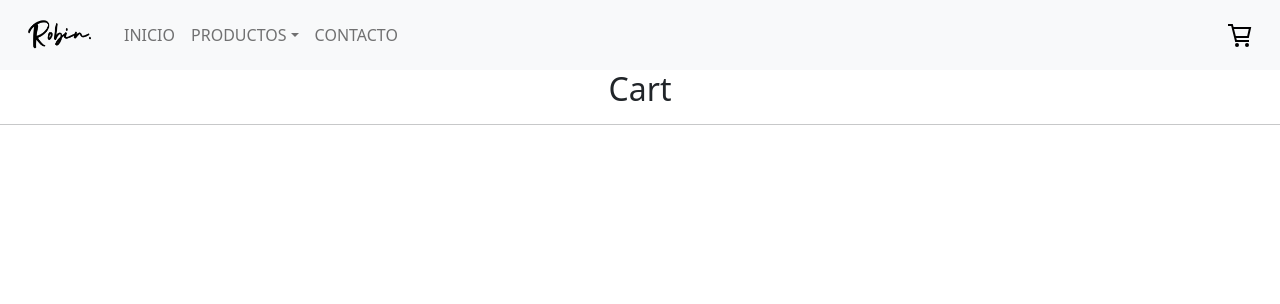
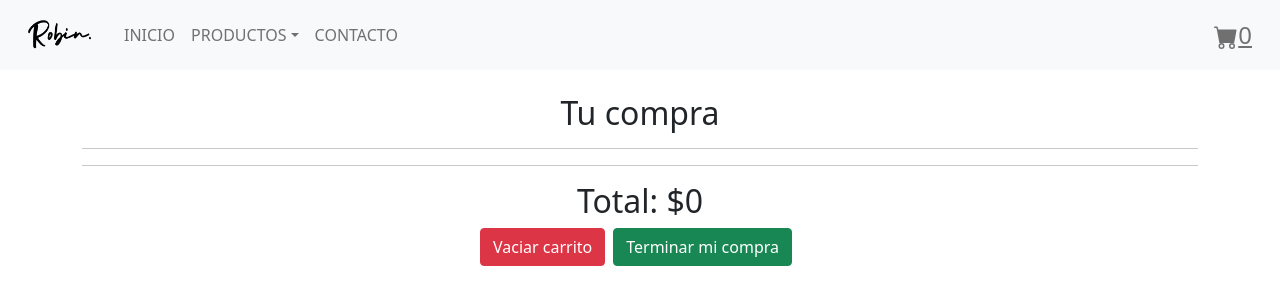
Before and after one commit to ballerodri/ecommerce-rodrigo-ballesteros, a React (Create React App) app: page /cart in a window 1280 px wide. Shown: the top 304 px of the page. Built offline with nearby package versions, Linux system fonts and the light colour scheme.

Commit message:
CartContext

```diff
--- a/src/App.js
+++ b/src/App.js
@@ -8,28 +8,32 @@ import ItemDetailContainer from "./components/ItemDetailContainer/ItemDetailCont
 import { BrowserRouter, Routes, Route, Navigate } from 'react-router-dom'
 import Contacto from "./components/Contacto/Contacto";
 import Nosotros from "./components/Nosotros/Nosotros";
-import Cart from "./components/Cart/Cart";
+import { CartProvider } from './context/CartContext'
+import { Cart } from "./components/Cart/Cart";
 
 
 function App() {
 
   return (
+
+    <CartProvider>
       <BrowserRouter>
-
         <NavBar/>
 
         <Routes>
           <Route path="/" element={ <ItemListContainer/>}/>
           <Route path="/category/:categoryId" element={ <ItemListContainer/>}/>
           <Route path="/item/:itemId" element={ <ItemDetailContainer/> }/>
+          <Route path="/nosotros" element={ <Nosotros /> } />
+          <Route path="/contacto" element={ <Contacto/>}/>
           <Route path="/cart" element={ <Cart/>}/>
-          <Route path="/contacto" element={ <Contacto/>}/>
-          <Route path="/nosotros" element={ <Nosotros/>}/>
+
 
           <Route path="*" element={ <Navigate to="/"/>}/>
         </Routes>
 
       </BrowserRouter>
+    </CartProvider>
   );
 }
 
--- /dev/null
+++ b/src/components/Cart/Cart.js
@@ -0,0 +1,38 @@
+import { useContext } from "react"
+import { CartContext } from "../../context/CartContext"
+import { BsFillTrashFill } from 'react-icons/bs'
+
+
+export const Cart = () => {
+
+    const { cart, totalCart, vaciarCart, eliminarItem } = useContext(CartContext)
+
+
+    return (
+        <div className="container my-4">
+            <h2>Tu compra</h2>
+            <hr/>
+
+            {
+                cart.map((item) => (
+                    <div key={item.id}>
+                        <h4>{item.nombre}</h4>
+                        <p>Cantidad: {item.cantidad}</p>
+                        <p>Precio: ${item.cantidad * item.precio}</p>
+                        <button className="btn btn-danger" onClick={() => eliminarItem(item.id)}>
+                            <BsFillTrashFill/>
+                        </button>
+                    </div>
+                ))
+            }
+
+            <hr/>
+            <h2>Total: ${totalCart()}</h2>
+
+            <div className="my-2">
+                <button className="btn btn-danger" onClick={vaciarCart}>Vaciar carrito</button>
+                <button className="btn btn-success mx-2">Terminar mi compra</button>
+            </div>
+        </div>
+    )
+}
--- a/src/components/Cart/Cart.jsx
+++ /dev/null
@@ -1,11 +0,0 @@
-const Cart = () => {
-
-    return (
-        <div>
-            <h2>Cart</h2>
-            <hr />
-        </div>
-    )
-}
-
-export default Cart
--- a/src/components/CartWidget/CartWidget.js
+++ b/src/components/CartWidget/CartWidget.js
@@ -1,10 +1,16 @@
-import React from 'react'
-import { GrCart } from 'react-icons/gr'
+import { useContext } from 'react'
+import { BsFillCartFill } from 'react-icons/bs'
+import { Link } from 'react-router-dom'
+import { CartContext } from '../../context/CartContext'
 
-const CartWidget = () => {
-  return (
-    <GrCart className='cart-widget'/>
-  )
+export const CartWidget = () => {
+
+    const { cantidadCart } = useContext(CartContext)
+
+    return (
+        <Link to="/cart" className='cart-widget'>
+            <BsFillCartFill/>
+            <span>{cantidadCart()}</span>
+        </Link>
+    )
 }
-
-export default CartWidget
--- a/src/components/CartWidget/CartWidget.scss
+++ b/src/components/CartWidget/CartWidget.scss
@@ -1,6 +1,6 @@
 .cart-widget {
     font-size: 24px;
-    color: white;
+    color: rgba(0, 0, 0, 0.55);
     visibility: visible;
     opacity: 1;
     transition: all .5s ease-out;
--- a/src/components/ItemDetail/ItemDetail.js
+++ b/src/components/ItemDetail/ItemDetail.js
@@ -1,45 +1,56 @@
-import { useNavigate } from "react-router-dom"
-import { useState } from "react"
+import { useContext, useState } from "react"
+import { Link } from "react-router-dom"
+import { CartContext } from "../../context/CartContext"
 import { ItemCount } from "../ItemCount/ItemCount"
 
-const ItemDetail = ({id, nombre, desc, img, precio, stock, category}) => {
+
+
+export const ItemDetail = ({id, nombre, img, desc, precio, stock, categoria}) => {
 
     const [cantidad, setCantidad] = useState(0)
+
+    const { agregarAlCarrito, isInCart } = useContext(CartContext)
 
     const handleAgregar = () => {
         if (cantidad === 0) return
 
+        if (!isInCart(id)) {
             const addItem = {
                 id, nombre, precio, stock, cantidad
             }
 
-        console.log(addItem)
+            agregarAlCarrito(addItem)
         }
-
-    const navigate = useNavigate()
-
-    const handleNavigate = () => {
-        navigate("/cart")
     }
 
     return (
         <div>
-            <h2>{nombre}</h2>
-            <img src={img} alt={nombre}></img>
+            <h3>{nombre}</h3>
+            <img src={img} alt={nombre}/>
             <p>{desc}</p>
-            <h4>Precio: ${precio}</h4>
-            <small>Stock disponible: {stock}</small>
+            <h5>Precio: ${precio}</h5>
 
+            {
+                isInCart(id)
+                ?  <Link to="/cart" className="btn btn-success my-3">
+                        Terminar mi compra
+                    </Link>
+                :
+                    <>
                         <ItemCount
                             max={stock}
                             counter={cantidad}
                             setCounter={setCantidad}
                         />
-            <button className="btn btn-secondary my-2" onClick={handleAgregar}>Agregar al carrito</button>
-            <hr/>
-            <button className="btn btn-outline-secondary" onClick={handleNavigate}>Terminar mi compra</button>
+
+                        <button
+                            className="btn btn-secondary my-2"
+                            onClick={handleAgregar}
+                        >
+                            Agregar al carrito
+                        </button>
+                    </>
+            }
         </div>
     )
 }
-
-export default ItemDetail
--- a/src/components/ItemDetailContainer/ItemDetailContainer.js
+++ b/src/components/ItemDetailContainer/ItemDetailContainer.js
@@ -2,7 +2,7 @@ import { useEffect, useState } from "react";
 import { Container } from "react-bootstrap";
 import { useParams } from "react-router-dom";
 import { pedirDatos } from "../../helpers/pedirDatos";
-import ItemDetail from "../ItemDetail/ItemDetail";
+import { ItemDetail } from "../ItemDetail/ItemDetail";
 
 const ItemDetailContainer = () => {
 
--- a/src/components/NavBar/NavBar.js
+++ b/src/components/NavBar/NavBar.js
@@ -1,5 +1,5 @@
 import { Link } from "react-router-dom";
-import CartWidget from '../CartWidget/CartWidget'
+import { CartWidget } from '../CartWidget/CartWidget'
 
 export const NavBar = () => {
 
--- /dev/null
+++ b/src/context/CartContext.js
@@ -0,0 +1,46 @@
+import { createContext, useState } from "react"
+
+export const CartContext = createContext()
+
+
+export const CartProvider = ({children}) => {
+    const [cart, setCart] = useState([])
+
+    const agregarAlCarrito = (item) => {
+      setCart( [...cart, item] )
+    }
+
+    const isInCart = (id) => {
+      return cart.some((prod) => prod.id === id)
+    }
+
+    const cantidadCart = () => {
+      return cart.reduce((acc, prod) => acc + prod.cantidad, 0)
+    }
+
+    const totalCart = () => {
+      return cart.reduce((acc, prod) => acc + prod.cantidad * prod.precio, 0)
+    }
+
+    const vaciarCart = () => {
+        setCart([])
+    }
+
+    const eliminarItem = (id) => {
+        setCart( cart.filter((prod) => prod.id !== id) )
+    }
+
+    return (
+        <CartContext.Provider value={{
+            cart,
+            agregarAlCarrito,
+            isInCart,
+            cantidadCart,
+            totalCart,
+            vaciarCart,
+            eliminarItem
+        }}>
+            {children}
+        </CartContext.Provider>
+    )
+}
--- a/src/mocks/FakeApi.js
+++ b/src/mocks/FakeApi.js
@@ -9,7 +9,7 @@ export const getProducts = new Promise((resolve, reject) => {
     if (condition) {
         setTimeout(() => {
             resolve(stockApi)
-        }, 3000)
+        }, 2000)
     } else {
         reject('fail')
     }
```
Also changed, not shown: src/App copy.js (deleted, +0 -33 lines). Lines whose indentation alone changed are shown as unchanged.
